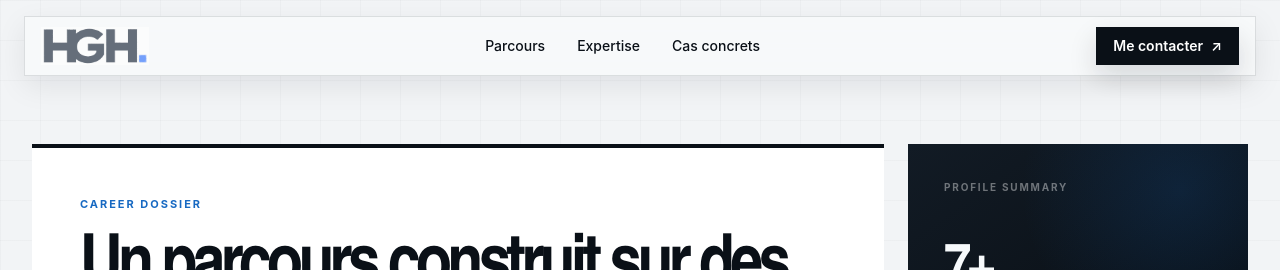
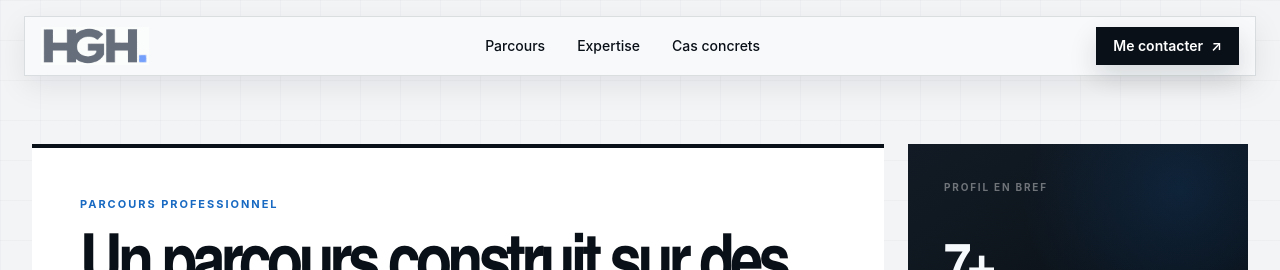
Before and after one commit to Robotham33/Portfolio-Hamza-Ghourabi, a Next.js app: page /experience in a window 1280 px wide. Shown: the top 270 px of the page. Built offline with nearby package versions, Linux system fonts and the light colour scheme.

Commit message:
fix(copy): frenchify experience page

```diff
--- a/app/experience/page.tsx
+++ b/app/experience/page.tsx
@@ -11,7 +11,7 @@ export default function ExperiencePage() {
           <div className="mx-auto grid max-w-7xl gap-6 lg:grid-cols-[1fr_340px]">
             <div className="border-t-4 border-[var(--ink)] bg-white p-7 sm:p-10 lg:p-12">
               <p className="tech-label text-[11px] font-bold text-[var(--accent)]">
-                Career dossier
+                Parcours professionnel
               </p>
               <h1 className="display-title mt-6 max-w-5xl text-5xl leading-[0.9] font-semibold tracking-[-0.065em] sm:text-6xl lg:text-7xl">
                 Un parcours construit sur des systèmes qu’il faut prouver, pas
@@ -26,7 +26,7 @@ export default function ExperiencePage() {
             </div>
             <div className="ink-panel p-7 text-white sm:p-9">
               <p className="tech-label text-[10px] font-bold text-white/40">
-                Profile summary
+                Profil en bref
               </p>
               <p className="display-title mt-12 text-6xl font-semibold tracking-[-0.07em]">
                 7+
@@ -75,7 +75,7 @@ export default function ExperiencePage() {
                       <div className="flex flex-wrap items-end justify-between gap-4">
                         <div>
                           <p className="tech-label text-[10px] font-bold text-[var(--muted-foreground)]">
-                            Experience 0{index + 1}
+                            Expérience 0{index + 1}
                           </p>
                           <h2 className="display-title mt-3 text-4xl font-semibold tracking-[-0.055em]">
                             {item.company}
```
